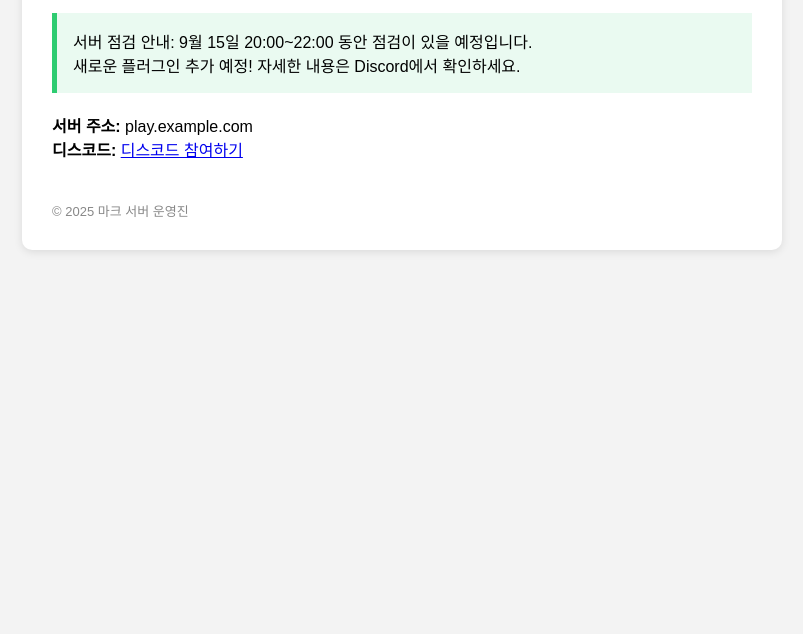
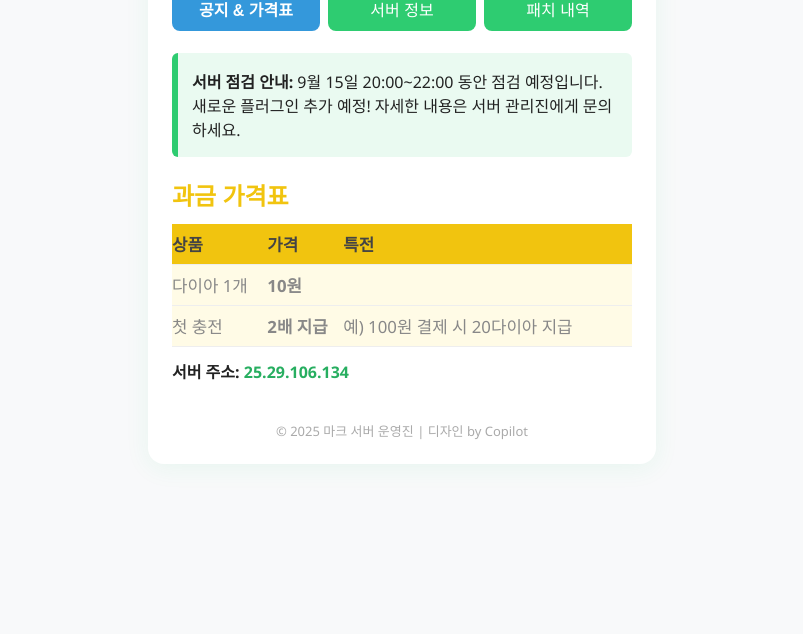
Before and after one commit to jusee0821/myserver, a plain HTML site: page index.html in a window 1280 px wide. Shown: the part 166-800 px from the top of the page, without its empty margins (238-1041 px from the left). Drawn offline with Linux system fonts and the light colour scheme.

Commit message:
Update title and improve layout for index.html

```diff
--- a/index.html
+++ b/index.html
@@ -2,29 +2,209 @@
 <html lang="ko">
 <head>
   <meta charset="UTF-8">
-  <title>마인크래프트 서버 공지</title>
+  <title>마크 서버 공지 및 정보</title>
+  <meta name="viewport" content="width=device-width, initial-scale=1.0">
   <style>
-    body { font-family: Arial, sans-serif; background: #f3f3f3; margin: 0; }
-    .container { max-width: 700px; margin: 60px auto; background: #fff; border-radius: 10px; padding: 30px; box-shadow: 0 2px 8px rgba(0,0,0,.1);}
-    h1 { color: #2ecc71; }
-    .notice { margin: 20px 0; padding: 16px; background: #eafaf1; border-left: 5px solid #2ecc71;}
-    .footer { margin-top: 40px; color: #888; font-size: 13px;}
+    :root {
+      --main-color: #2ecc71;
+      --sub-color: #27ae60;
+      --patch-color: #3498db;
+      --price-color: #f1c40f;
+      --bg-color: #f8f9fa;
+      --card-bg: #fff;
+      --radius: 16px;
+      --shadow: 0 4px 24px rgba(44, 204, 113, 0.08);
+    }
+    body {
+      margin: 0;
+      font-family: 'Segoe UI', 'Apple SD Gothic Neo', Arial, sans-serif;
+      background: var(--bg-color);
+      color: #222;
+    }
+    .container {
+      max-width: 460px;
+      margin: 40px auto;
+      background: var(--card-bg);
+      border-radius: var(--radius);
+      box-shadow: var(--shadow);
+      padding: 32px 24px 24px 24px;
+      position: relative;
+      min-height: 380px;
+    }
+    h1 {
+      color: var(--main-color);
+      margin-bottom: 14px;
+      font-size: 2rem;
+      letter-spacing: -1px;
+    }
+    .nav {
+      display: flex;
+      gap: 8px;
+      margin-bottom: 22px;
+    }
+    .nav button {
+      flex: 1 1 0%;
+      background: var(--main-color);
+      color: #fff;
+      border: none;
+      border-radius: 8px;
+      padding: 10px 0;
+      font-size: 1rem;
+      cursor: pointer;
+      transition: background 0.2s;
+    }
+    .nav button.active {
+      background: var(--patch-color);
+      font-weight: bold;
+    }
+    .section {
+      display: none;
+      animation: fadein 0.3s;
+    }
+    .section.active {
+      display: block;
+    }
+    @keyframes fadein {
+      from { opacity: 0; transform: translateY(20px);}
+      to { opacity: 1; transform: translateY(0);}
+    }
+    .notice {
+      background: #eafaf1;
+      border-left: 6px solid var(--main-color);
+      padding: 16px 14px;
+      margin-bottom: 18px;
+      border-radius: 6px;
+    }
+    .price-table {
+      width: 100%;
+      border-collapse: collapse;
+      margin: 12px 0;
+      font-size: 1.05rem;
+    }
+    .price-table th, .price-table td {
+      border-bottom: 1px solid #eee;
+      padding: 8px 0;
+      text-align: left;
+    }
+    .price-table th {
+      background: var(--price-color);
+      color: #444;
+      font-weight: bold;
+    }
+    .price-table td {
+      background: #fffbe6;
+      color: #888;
+    }
+    .highlight {
+      color: var(--sub-color);
+      font-weight: bold;
+    }
+    .patch-list {
+      padding-left: 0;
+      list-style: none;
+      margin: 0;
+    }
+    .patch-list li {
+      margin-bottom: 10px;
+      background: #e8f4fd;
+      border-left: 5px solid var(--patch-color);
+      padding: 10px 12px;
+      border-radius: 6px;
+      font-size: 1rem;
+    }
+    .footer {
+      margin-top: 38px;
+      color: #aaa;
+      font-size: 13px;
+      text-align: center;
+    }
+    @media (max-width:600px) {
+      .container { max-width: 99vw; padding: 18px 4vw 12px 4vw;}
+      h1 { font-size: 1.3rem;}
+    }
   </style>
 </head>
 <body>
   <div class="container">
-    <h1>마크 서버 공지</h1>
-    <div class="notice">
-      서버 점검 안내: 9월 15일 20:00~22:00 동안 점검이 있을 예정입니다.<br>
-      새로운 플러그인 추가 예정! 자세한 내용은 Discord에서 확인하세요.
+    <h1>마인크래프트 서버 공지</h1>
+    <div class="nav">
+      <button id="btn-main" class="active" onclick="showSection('main')">공지 & 가격표</button>
+      <button id="btn-info" onclick="showSection('info')">서버 정보</button>
+      <button id="btn-patch" onclick="showSection('patch')">패치 내역</button>
     </div>
-    <div>
-      <b>서버 주소:</b> play.example.com<br>
-      <b>디스코드:</b> <a href="https://discord.gg/your-link" target="_blank">디스코드 참여하기</a>
+    <!-- 메인 화면: 공지 + 가격표 -->
+    <div id="section-main" class="section active">
+      <div class="notice">
+        <b>서버 점검 안내:</b> 9월 15일 20:00~22:00 동안 점검 예정입니다.<br>
+        새로운 플러그인 추가 예정! 자세한 내용은 서버 관리진에게 문의하세요.
+      </div>
+      <h2 style="color:var(--price-color);margin-bottom:8px;">과금 가격표</h2>
+      <table class="price-table">
+        <tr>
+          <th>상품</th>
+          <th>가격</th>
+          <th>특전</th>
+        </tr>
+        <tr>
+          <td>다이아 1개</td>
+          <td class="highlight">10원</td>
+          <td></td>
+        </tr>
+        <tr>
+          <td>첫 충전</td>
+          <td class="highlight">2배 지급</td>
+          <td>예) 100원 결제 시 20다이아 지급</td>
+        </tr>
+      </table>
+      <div>
+        <b>서버 주소:</b> <span class="highlight">25.29.106.134</span>
+      </div>
+    </div>
+    <!-- 서버 정보 화면 -->
+    <div id="section-info" class="section">
+      <h2 style="color:var(--main-color);margin-bottom:10px;">서버 정보</h2>
+      <ul style="padding-left:0;list-style:none;">
+        <li><b>서버명:</b> 예시 마크 서버</li>
+        <li><b>버전:</b> 1.20.1</li>
+        <li><b>운영진:</b> jusee0821 외 2명</li>
+        <li><b>플러그인:</b> 랜덤박스, 경제, 랭킹, 퀘스트 등</li>
+        <li><b>접속주소:</b> <span class="highlight">25.29.106.134</span></li>
+        <li><b>최대 동시 접속:</b> 100명</li>
+      </ul>
+      <div class="notice" style="margin-top:18px;">
+        문의/제안은 서버 운영진에게!
+      </div>
+    </div>
+    <!-- 패치내역 화면 -->
+    <div id="section-patch" class="section">
+      <h2 style="color:var(--patch-color);margin-bottom:10px;">패치 내역</h2>
+      <ul class="patch-list">
+        <li>2025-09-14: 서버 공지 웹사이트 오픈</li>
+        <li>2025-09-10: 신규 플러그인(퀘스트, 경제) 추가</li>
+        <li>2025-09-01: 서버 정식 오픈</li>
+      </ul>
     </div>
     <div class="footer">
-      &copy; 2025 마크 서버 운영진
+      &copy; 2025 마크 서버 운영진 | 디자인 by Copilot
     </div>
   </div>
+  <script>
+    function showSection(sec) {
+      document.querySelectorAll('.section').forEach(s => s.classList.remove('active'));
+      document.querySelectorAll('.nav button').forEach(b => b.classList.remove('active'));
+      if(sec === 'main') {
+        document.getElementById('section-main').classList.add('active');
+        document.getElementById('btn-main').classList.add('active');
+      }
+      if(sec === 'info') {
+        document.getElementById('section-info').classList.add('active');
+        document.getElementById('btn-info').classList.add('active');
+      }
+      if(sec === 'patch') {
+        document.getElementById('section-patch').classList.add('active');
+        document.getElementById('btn-patch').classList.add('active');
+      }
+    }
+  </script>
 </body>
 </html>
```
